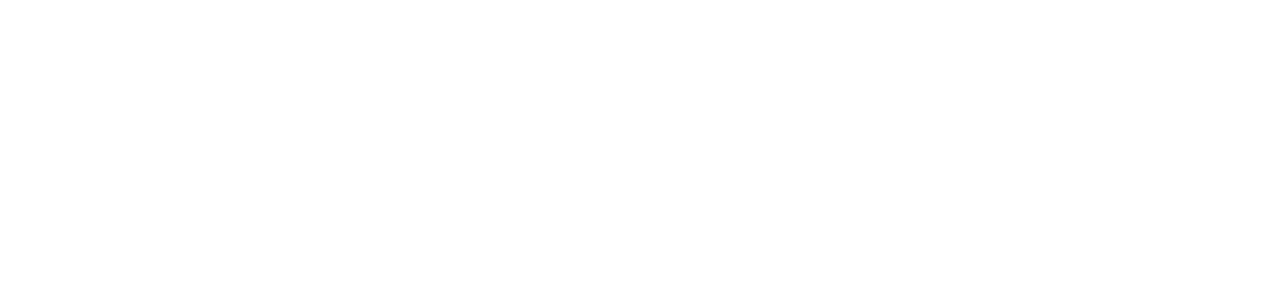
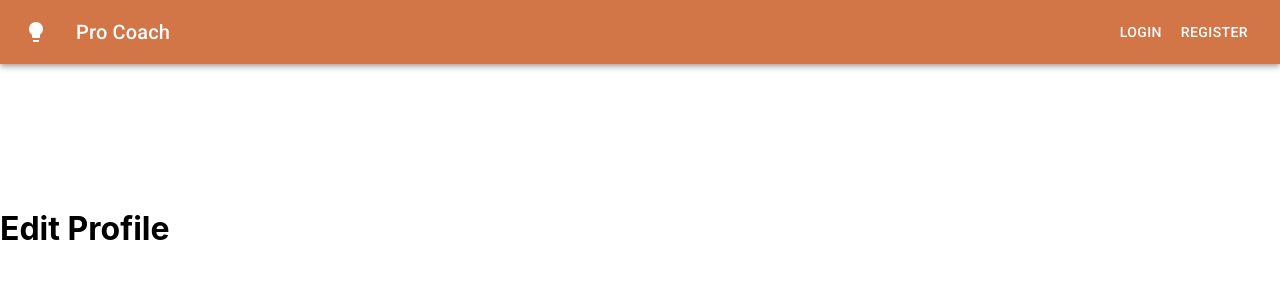
Before and after one commit to CSkicko/Pro-Coach, a React (Create React App) app in the folder client/: page /editProfile in a window 1280 px wide. Before the commit this address had no page. Shown: the top 300 px of the page. Built offline with nearby package versions, Linux system fonts and the light colour scheme.

Commit message:
Added navigation to edit profile page

```diff
--- a/client/src/App.js
+++ b/client/src/App.js
@@ -15,6 +15,7 @@
 import Register from './pages/Register';
 import Profile from './pages/Profile';
 import Skills from './pages/Skills';
+import EditProfile from './pages/EditProfile';
 
 // Import components
 import Navbar from './components/Navbar';
@@ -93,6 +94,12 @@
               path="/skills"
               element={<><Navbar /><Skills /></>}
             />
+
+            {/* Edit profile page */}
+            <Route
+              path="/editProfile"
+              element={<><Navbar /><EditProfile /></>}
+            />
           </Routes>
         </Router>
       </ThemeProvider>
--- a/client/src/components/ProfileTabs.js
+++ b/client/src/components/ProfileTabs.js
@@ -40,7 +40,9 @@
         <p>{userInfo.profile.about}</p>
       </Grid>
       <Grid item xs={12} sx={{ mt: '10%', textAlign: 'center' }}>
-        <Button variant='contained'>Edit Profile</Button>
+        <Link to='/editProfile' style={{ textDecoration: 'none' }}>
+          <Button variant='contained'>Edit Profile</Button>
+        </Link>
       </Grid>
     </>
   )
@@ -233,7 +235,9 @@
                   <p>{userInfo.profile.about}</p>
                 </Grid>
                 <Grid item xs={12} sx={{ mt: '10%', textAlign: 'center' }}>
-                  <Button variant='contained'>Edit Profile</Button>
+                  <Link to='/editProfile' style={{ textDecoration: 'none' }}>
+                    <Button variant='contained'>Edit Profile</Button>
+                  </Link>
                 </Grid>
               </>
             )
--- /dev/null
+++ b/client/src/pages/EditProfile.js
@@ -0,0 +1,20 @@
+// Import dependencies
+import React from 'react';
+import Grid from '@mui/material/Grid';
+
+const EditProfile = () => {
+    return (
+        <main>
+            {/* Set up grid for spacing */}
+            <Grid container spacing={4} sx={{ my: 'auto' }} justifyContent="flex-end">
+
+                {/* Grid item for landing page message and get started button */}
+                <Grid item sx={{ mt: '7%' }} xs={12}>
+                    <h1>Edit Profile</h1>
+                </Grid>
+            </Grid>
+        </main>
+    )
+}
+
+export default EditProfile;
```
